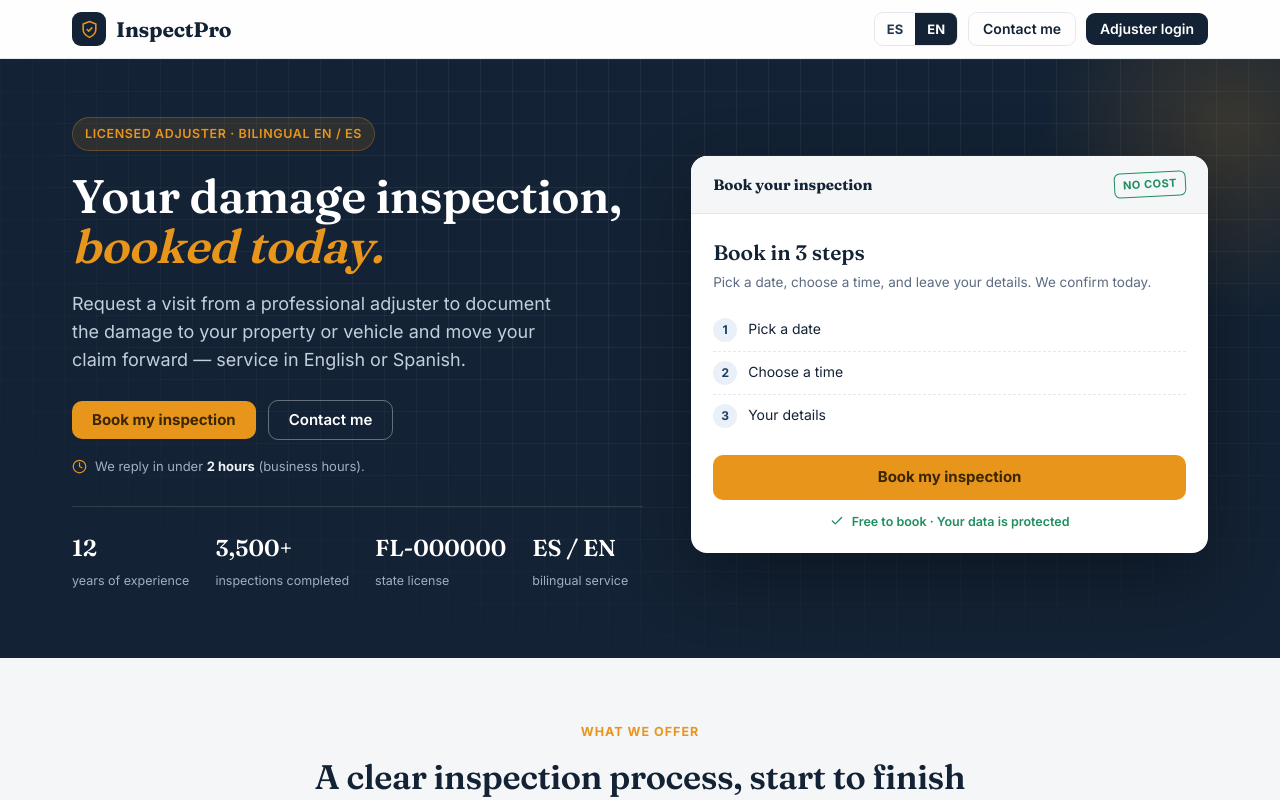
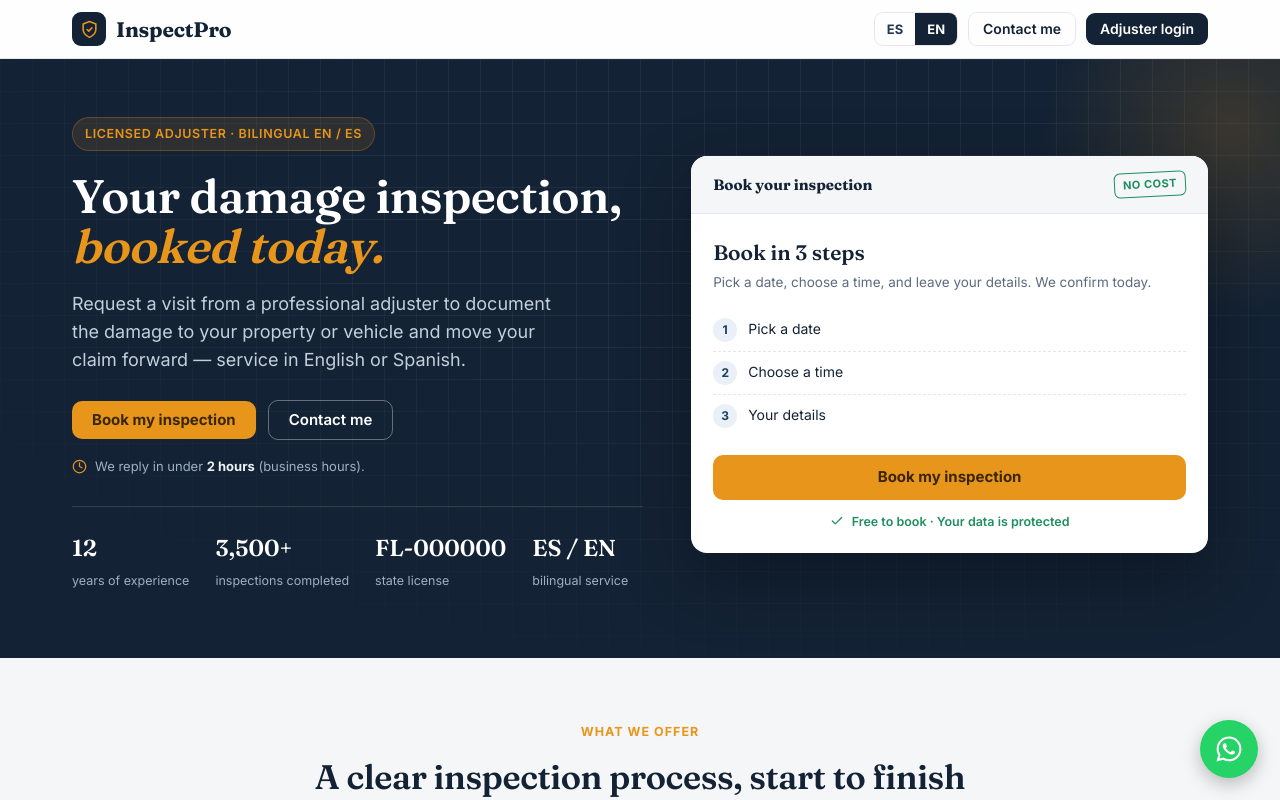
Before and after one commit to nathya-beep/ajustador-citas-app, a Next.js app: page /en in a window 1280 px wide. Shown: the top 800 px of the page. Built offline with nearby package versions, Linux system fonts and the light colour scheme.

Commit message:
Agrega botón flotante de WhatsApp

```diff
--- /dev/null
+++ b/src/app/[locale]/WhatsappButton.tsx
@@ -0,0 +1,21 @@
+import { brand } from "@/lib/brand";
+import type { Locale } from "@/lib/i18n";
+
+export function WhatsappButton({ locale }: { locale: Locale }) {
+  const text = locale === "es" ? "Hola, quisiera más información." : "Hi, I'd like more information.";
+  const href = `https://wa.me/${brand.whatsapp}?text=${encodeURIComponent(text)}`;
+
+  return (
+    <a
+      href={href}
+      target="_blank"
+      rel="noopener noreferrer"
+      className="wa-float"
+      aria-label="WhatsApp"
+    >
+      <svg width="30" height="30" viewBox="0 0 24 24" fill="currentColor">
+        <path d="M12.04 2C6.58 2 2.13 6.45 2.13 11.91c0 1.75.46 3.45 1.33 4.95L2 22l5.28-1.38a9.9 9.9 0 0 0 4.76 1.21h.01c5.46 0 9.91-4.45 9.91-9.91C21.96 6.45 17.5 2 12.04 2zm0 18.15h-.01a8.2 8.2 0 0 1-4.19-1.15l-.3-.18-3.13.82.84-3.05-.2-.31a8.18 8.18 0 0 1-1.26-4.37c0-4.54 3.7-8.24 8.25-8.24 2.2 0 4.27.86 5.83 2.42a8.18 8.18 0 0 1 2.42 5.83c0 4.55-3.7 8.24-8.25 8.24zm4.52-6.17c-.25-.12-1.47-.72-1.7-.81-.23-.08-.39-.12-.56.13-.16.25-.64.81-.78.97-.15.16-.29.18-.54.06-.25-.12-1.05-.39-2-1.23-.74-.66-1.24-1.47-1.38-1.72-.15-.25-.02-.38.11-.51.11-.11.25-.29.37-.43.12-.15.16-.25.24-.41.08-.16.04-.31-.02-.43-.06-.12-.56-1.35-.77-1.85-.2-.48-.41-.42-.56-.43h-.48c-.16 0-.43.06-.65.31-.23.25-.85.83-.85 2.02 0 1.19.87 2.34.99 2.5.12.16 1.71 2.61 4.15 3.66.58.25 1.03.4 1.38.51.58.18 1.11.16 1.53.1.47-.07 1.47-.6 1.67-1.18.21-.58.21-1.08.15-1.18-.06-.1-.23-.16-.48-.28z"/>
+      </svg>
+    </a>
+  );
+}
--- a/src/app/[locale]/layout.tsx
+++ b/src/app/[locale]/layout.tsx
@@ -1,5 +1,6 @@
-import { isValidLocale } from "@/lib/i18n";
+import { isValidLocale, defaultLocale, type Locale } from "@/lib/i18n";
 import { notFound } from "next/navigation";
+import { WhatsappButton } from "./WhatsappButton";
 
 export function generateStaticParams() {
   return [{ locale: "en" }, { locale: "es" }];
@@ -15,5 +16,11 @@ export default function LocaleLayout({
   if (!isValidLocale(params.locale)) {
     notFound();
   }
-  return <>{children}</>;
+  const locale: Locale = isValidLocale(params.locale) ? params.locale : defaultLocale;
+  return (
+    <>
+      {children}
+      <WhatsappButton locale={locale} />
+    </>
+  );
 }
--- a/src/app/globals.css
+++ b/src/app/globals.css
@@ -314,3 +314,25 @@ footer a { color: var(--amber); }
   .pipeline { grid-template-columns: 1fr 1fr; }
   .cal-day { min-height: 56px; }
 }
+
+.wa-float {
+  position: fixed;
+  bottom: 22px;
+  right: 22px;
+  width: 58px;
+  height: 58px;
+  border-radius: 50%;
+  background: #25d366;
+  color: #fff;
+  display: flex;
+  align-items: center;
+  justify-content: center;
+  box-shadow: 0 6px 18px rgba(0,0,0,.25);
+  z-index: 100;
+  transition: transform .15s ease, box-shadow .15s ease;
+}
+.wa-float:hover { transform: scale(1.06); box-shadow: 0 8px 22px rgba(0,0,0,.3); }
+
+@media (max-width: 720px) {
+  .wa-float { bottom: 16px; right: 16px; width: 52px; height: 52px; }
+}
--- a/src/lib/brand.ts
+++ b/src/lib/brand.ts
@@ -6,6 +6,7 @@ export const brand = {
   name: "InspectPro",
   phone: "+1 (305) 555-0100", // teléfono visible
   phoneHref: "+13055550100", // el mismo número, solo dígitos y +
+  whatsapp: "17543297290", // número de WhatsApp, solo dígitos (con código de país, sin +)
   license: "FL-000000", // número de licencia estatal
   years: "12", // años de experiencia
   inspections: "3,500+", // inspecciones realizadas
```
